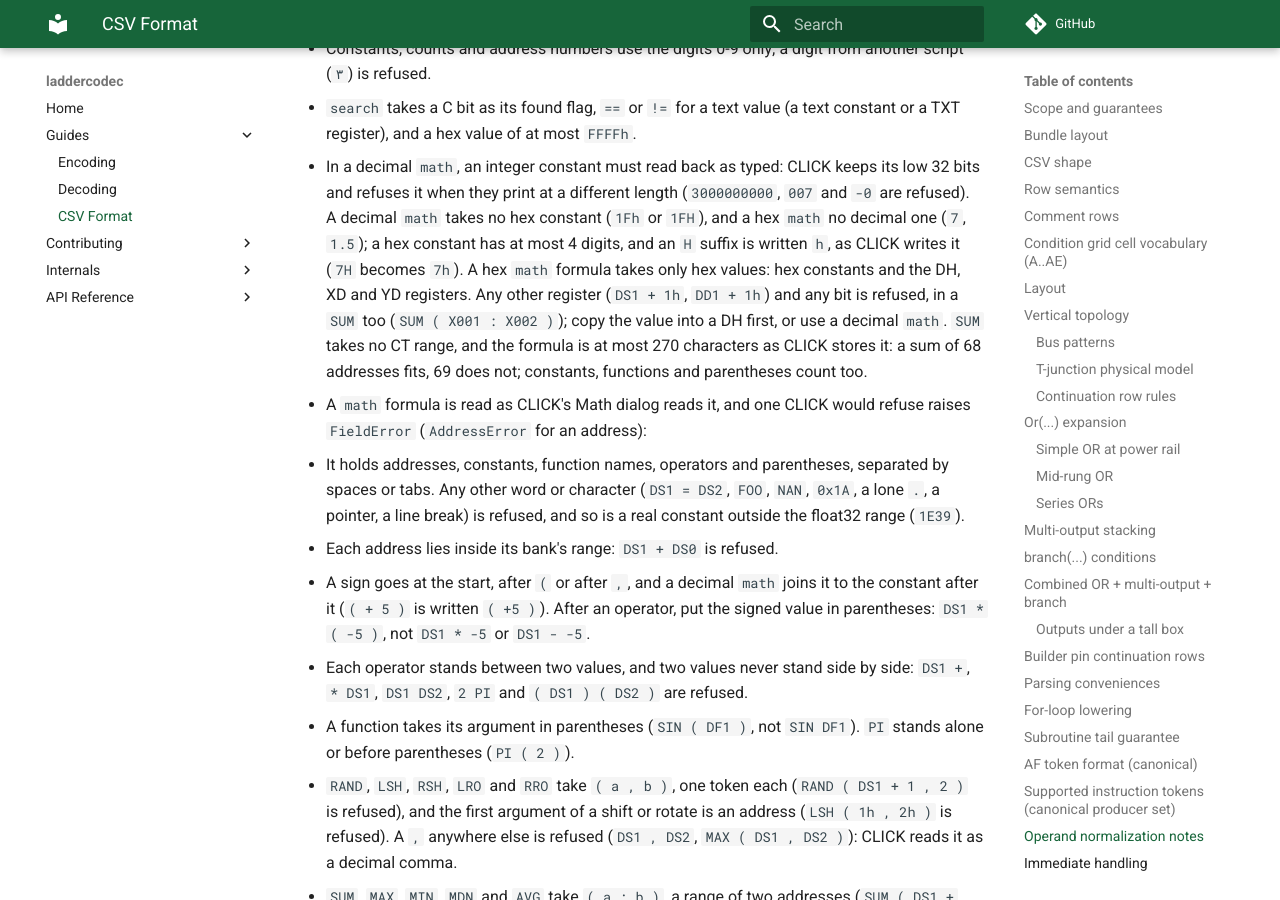
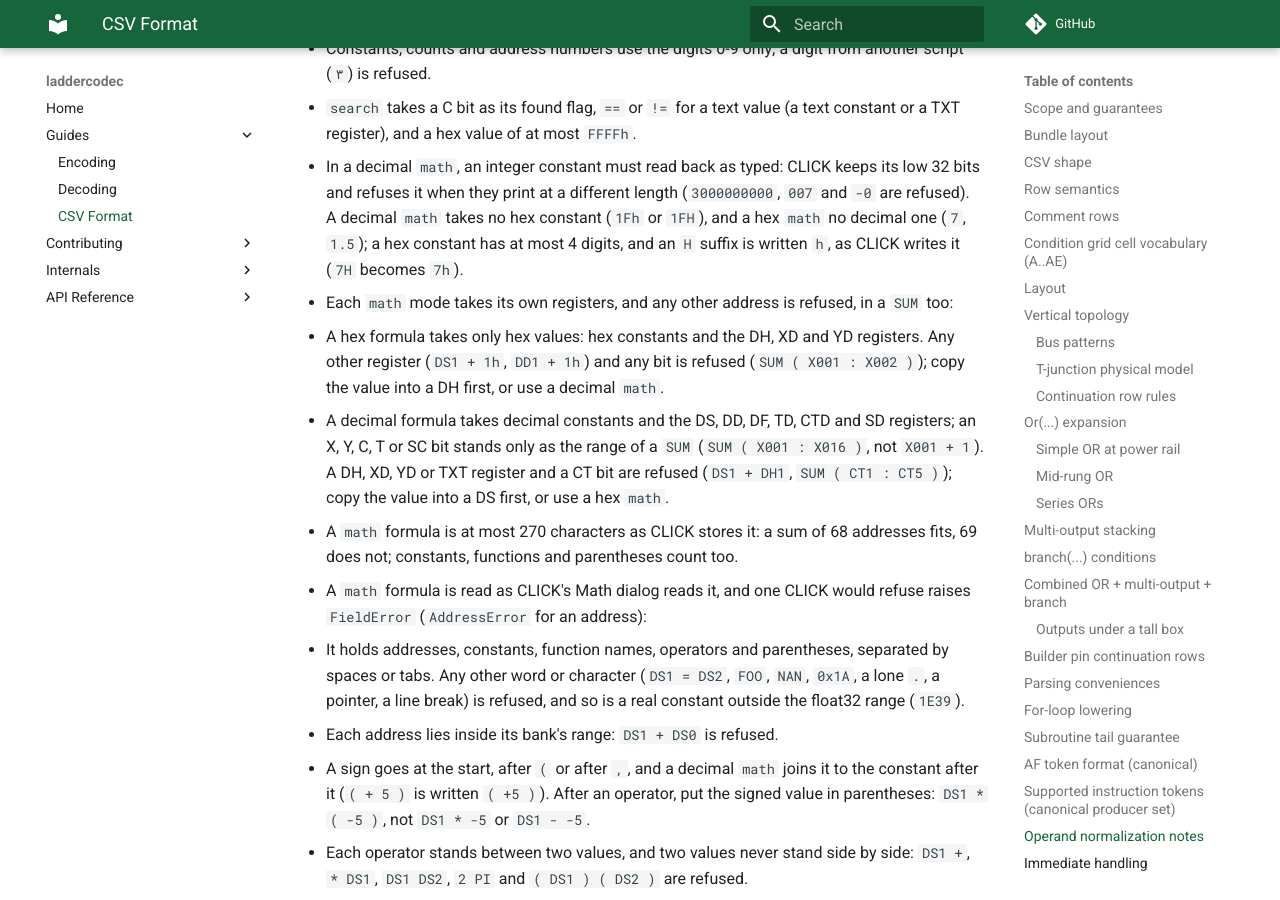
Before and after one commit to ssweber/laddercodec, an MkDocs documentation site: the page built from docs/guides/csv-format.md, in a window 1280 px wide and 900 px high, scrolled down 16385 px. Built offline with MkDocs 1.6.1 and Material for MkDocs 9.7.7, drawn with Linux system fonts in a browser that asks for light colours; comment, search, counter and statistics services are not loaded.

Commit message:
wip(hex-math-banks): one operand table per Math mode
Co-Authored-By: Claude Opus 5.5 <noreply@anthropic.com>

```diff
--- a/docs/guides/csv-format.md
+++ b/docs/guides/csv-format.md
@@ -697,13 +697,20 @@ currently emit:
   (`3000000000`, `007` and `-0` are refused). A decimal `math` takes no hex
   constant (`1Fh` or `1FH`), and a hex `math` no decimal one (`7`, `1.5`); a hex
   constant has at most 4 digits, and an `H` suffix is written `h`, as CLICK
-  writes it (`7H` becomes `7h`). A hex `math` formula takes only hex values:
-  hex constants and the DH, XD and YD registers. Any other register (`DS1 + 1h`,
-  `DD1 + 1h`) and any bit is refused, in a `SUM` too (`SUM ( X001 : X002 )`);
-  copy the value into a DH first, or use a decimal `math`.
-  `SUM` takes no CT range, and the formula is at most 270 characters as CLICK
-  stores it: a sum of 68 addresses fits, 69 does not; constants, functions and
-  parentheses count too.
+  writes it (`7H` becomes `7h`).
+- Each `math` mode takes its own registers, and any other address is refused, in
+  a `SUM` too:
+  - A hex formula takes only hex values: hex constants and the DH, XD and YD
+    registers. Any other register (`DS1 + 1h`, `DD1 + 1h`) and any bit is
+    refused (`SUM ( X001 : X002 )`); copy the value into a DH first, or use a
+    decimal `math`.
+  - A decimal formula takes decimal constants and the DS, DD, DF, TD, CTD and SD
+    registers; an X, Y, C, T or SC bit stands only as the range of a `SUM`
+    (`SUM ( X001 : X016 )`, not `X001 + 1`). A DH, XD, YD or TXT register and a
+    CT bit are refused (`DS1 + DH1`, `SUM ( CT1 : CT5 )`); copy the value into a
+    DS first, or use a hex `math`.
+- A `math` formula is at most 270 characters as CLICK stores it: a sum of 68
+  addresses fits, 69 does not; constants, functions and parentheses count too.
 - A `math` formula is read as CLICK's Math dialog reads it, and one CLICK would
   refuse raises `FieldError` (`AddressError` for an address):
   - It holds addresses, constants, function names, operators and parentheses,
```
Also changed, not shown: CHANGELOG.md (+4 -2 lines), scratchpad/roadmap.md (+12 -9 lines), 3 other files.
